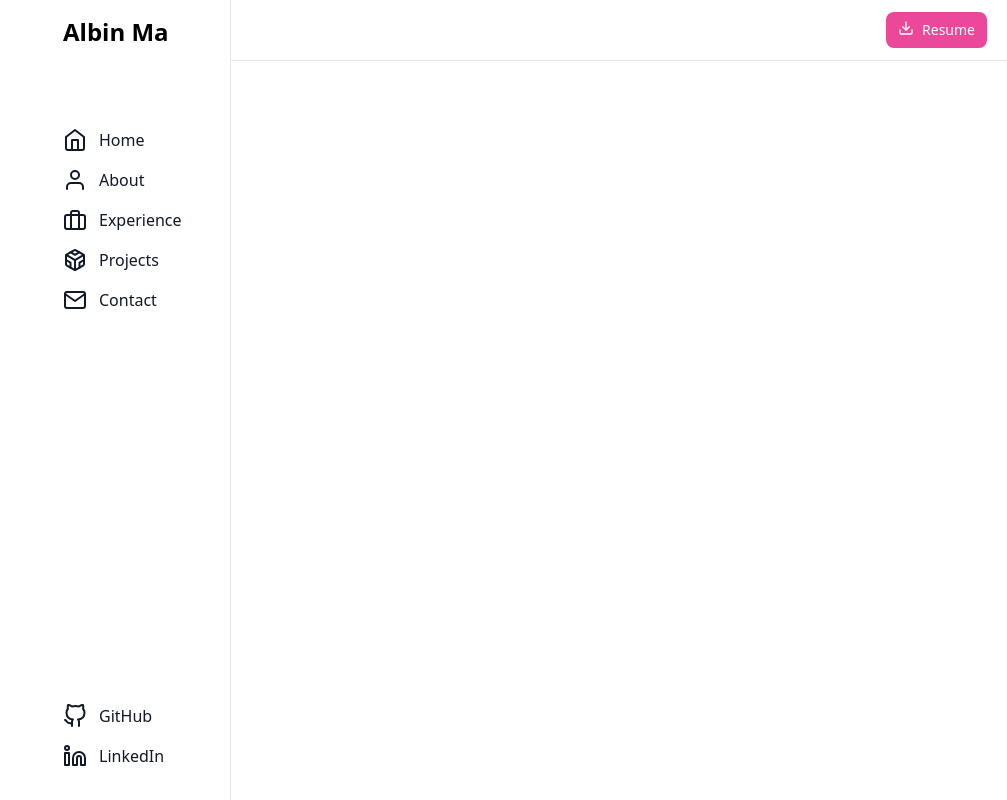
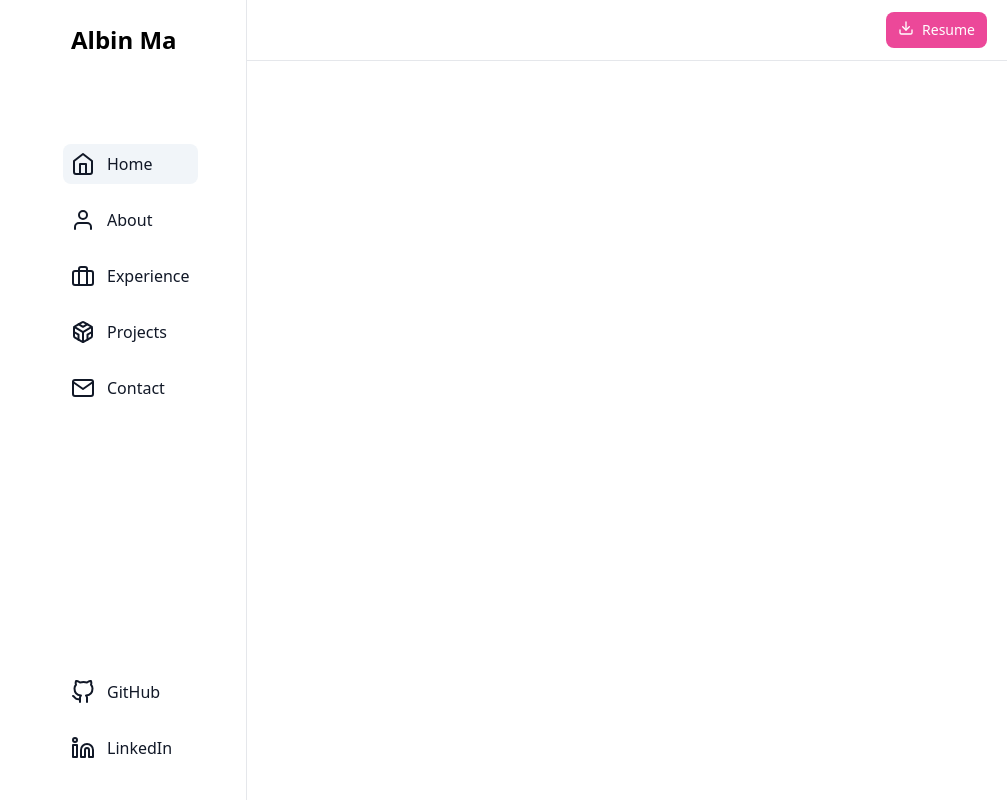
Before and after one commit to albinma/cv, a Next.js app: page / in a window 1280 px wide. Shown: the whole page, without its empty margins (273-1280 px from the left). Built offline with nearby package versions, Linux system fonts and the light colour scheme.

Commit message:
Componentize nav

```diff
--- /dev/null
+++ b/src/app/Nav/ExternalLinks.tsx
@@ -0,0 +1,45 @@
+import * as Icon from 'react-feather';
+
+type ExternalLinksProps = {
+  className?: string;
+  onExernalLinkClick: () => void;
+};
+
+export default function ExternalLinks({
+  className,
+  onExernalLinkClick,
+}: ExternalLinksProps) {
+  const externalLinks = [
+    {
+      name: 'GitHub',
+      link: 'https://github.com/albinma/cv',
+      icon: <Icon.GitHub className="h6 w-6" />,
+    },
+    {
+      name: 'LinkedIn',
+      link: 'https://www.linkedin.com/in/albin-ma-9367a73a/',
+      icon: <Icon.Linkedin className="h6 w-6" />,
+    },
+  ];
+
+  return (
+    <ul className={className}>
+      {externalLinks.map((externalLink) => (
+        <li key={externalLink.name}>
+          <a
+            href={externalLink.link}
+            target="_blank"
+            rel="noopener noreferrer"
+            className="flex items-center rounded-lg p-2 text-base font-normal text-gray-900 hover:bg-slate-100 dark:text-white dark:hover:bg-slate-700"
+            onClick={onExernalLinkClick}
+          >
+            {externalLink.icon}
+            <span className="ml-3 flex-1 whitespace-nowrap">
+              {externalLink.name}
+            </span>
+          </a>
+        </li>
+      ))}
+    </ul>
+  );
+}
--- /dev/null
+++ b/src/app/Nav/Links.tsx
@@ -0,0 +1,69 @@
+'use client';
+
+import cn from 'classnames';
+import Link from 'next/link';
+import { useState } from 'react';
+import * as Icon from 'react-feather';
+
+type LinksProps = {
+  className?: string;
+  onLinkClick: () => void;
+};
+
+export default function Links({ className, onLinkClick }: LinksProps) {
+  const [activeMenuItem, setActiveMenuItem] = useState('Home');
+  const onClick = (name: string) => {
+    setActiveMenuItem(name);
+    onLinkClick();
+  };
+
+  const menuItems = [
+    {
+      name: 'Home',
+      link: '/',
+      icon: <Icon.Home className="h6 w-6" />,
+    },
+    {
+      name: 'About',
+      link: '#',
+      icon: <Icon.User className="h6 w-6" />,
+    },
+    {
+      name: 'Experience',
+      link: '#',
+      icon: <Icon.Briefcase className="h6 w-6" />,
+    },
+    {
+      name: 'Projects',
+      link: '#',
+      icon: <Icon.Codesandbox className="h6 w-6" />,
+    },
+    {
+      name: 'Contact',
+      link: '#',
+      icon: <Icon.Mail className="h6 w-6" />,
+    },
+  ];
+  return (
+    <ul className={className}>
+      {menuItems.map((menuItem) => (
+        <li key={menuItem.name}>
+          <Link
+            href={menuItem.link}
+            className={cn(
+              'flex items-center rounded-lg p-2 text-base font-normal text-gray-900 hover:bg-slate-100 dark:text-white dark:hover:bg-slate-700',
+              activeMenuItem === menuItem.name &&
+                'active bg-slate-100 dark:bg-slate-700',
+            )}
+            onClick={() => onClick(menuItem.name)}
+          >
+            {menuItem.icon}
+            <span className="ml-3 flex-1 whitespace-nowrap">
+              {menuItem.name}
+            </span>
+          </Link>
+        </li>
+      ))}
+    </ul>
+  );
+}
--- a/src/app/Nav.tsx
+++ b/src/app/Nav/Nav.tsx
@@ -1,5 +1,7 @@
 'use client';
 
+import ExternalLinks from '@/app/Nav/ExternalLinks';
+import Links from '@/app/Nav/Links';
 import cn from 'classnames';
 import Link from 'next/link';
 import { RefObject, useEffect, useRef, useState } from 'react';
@@ -7,46 +9,6 @@ import * as Icon from 'react-feather';
 
 export default function Nav() {
   const [isMenuOpen, setIsMenuOpen] = useState(false);
-  const menuItems = [
-    {
-      name: 'Home',
-      link: '/',
-      icon: <Icon.Home className="h6 w-6" />,
-    },
-    {
-      name: 'About',
-      link: '#',
-      icon: <Icon.User className="h6 w-6" />,
-    },
-    {
-      name: 'Experience',
-      link: '#',
-      icon: <Icon.Briefcase className="h6 w-6" />,
-    },
-    {
-      name: 'Projects',
-      link: '#',
-      icon: <Icon.Codesandbox className="h6 w-6" />,
-    },
-    {
-      name: 'Contact',
-      link: '#',
-      icon: <Icon.Mail className="h6 w-6" />,
-    },
-  ];
-
-  const externalLinks = [
-    {
-      name: 'GitHub',
-      link: 'https://github.com/albinma/cv',
-      icon: <Icon.GitHub className="h6 w-6" />,
-    },
-    {
-      name: 'LinkedIn',
-      link: 'https://www.linkedin.com/in/albin-ma-9367a73a/',
-      icon: <Icon.Linkedin className="h6 w-6" />,
-    },
-  ];
 
   const sideMenuButton = useRef(null);
   const sideMenu = useRef(null);
@@ -79,9 +41,9 @@ export default function Nav() {
 
   return (
     <>
-      <nav className="fixed top-0 z-50 w-full border-b border-gray-200 bg-white dark:border-gray-700 dark:bg-slate-800 md:z-40">
+      <header className="fixed top-0 z-50 w-full border-b border-gray-200 bg-white dark:border-gray-700 dark:bg-slate-800 md:z-40">
         <div className="px-3 py-3 lg:px-5 lg:pl-3">
-          <div className="flex items-center justify-between">
+          <nav className="flex items-center justify-between">
             <div className="flex items-center justify-start">
               <button
                 ref={sideMenuButton}
@@ -110,9 +72,9 @@ export default function Nav() {
                 </Link>
               </div>
             </div>
-          </div>
+          </nav>
         </div>
-      </nav>
+      </header>
 
       <aside
         id="logo-sidebar"
@@ -123,49 +85,21 @@ export default function Nav() {
         )}
         aria-label="Sidebar"
       >
-        <div className="flex h-full flex-col lg:ml-72">
-          <div className="mt-4 hidden md:block">
-            <Link href="/">
-              <span className="self-center whitespace-nowrap text-xl font-semibold dark:text-white sm:text-2xl">
-                Albin Ma
-              </span>
-            </Link>
-          </div>
-          <ul className="flex-grow space-y-4 pt-20">
-            {menuItems.map((menuItem) => (
-              <li key={menuItem.name}>
-                <Link
-                  href={menuItem.link}
-                  className="flex items-center rounded-lg text-base font-normal text-gray-900 hover:bg-slate-100 dark:text-white dark:hover:bg-slate-700"
-                  onClick={() => setIsMenuOpen(false)}
-                >
-                  {menuItem.icon}
-                  <span className="ml-3 flex-1 whitespace-nowrap">
-                    {menuItem.name}
-                  </span>
-                </Link>
-              </li>
-            ))}
-          </ul>
-          <ul className="mb-8 space-y-4">
-            {externalLinks.map((externalLink) => (
-              <li key={externalLink.name}>
-                <a
-                  href={externalLink.link}
-                  target="_blank"
-                  rel="noopener noreferrer"
-                  className="flex items-center rounded-lg text-base font-normal text-gray-900 hover:bg-slate-100 dark:text-white dark:hover:bg-slate-700"
-                  onClick={() => setIsMenuOpen(false)}
-                >
-                  {externalLink.icon}
-                  <span className="ml-3 flex-1 whitespace-nowrap">
-                    {externalLink.name}
-                  </span>
-                </a>
-              </li>
-            ))}
-          </ul>
-        </div>
+        <nav className="flex h-full flex-col lg:ml-72">
+          <Link href="/" className="mt-4 hidden p-2 md:block">
+            <span className="self-center whitespace-nowrap text-xl font-semibold dark:text-white sm:text-2xl">
+              Albin Ma
+            </span>
+          </Link>
+          <Links
+            className="flex-grow space-y-4 pt-20"
+            onLinkClick={() => setIsMenuOpen(!isMenuOpen)}
+          />
+          <ExternalLinks
+            className="mb-8 mt-4 space-y-4"
+            onExernalLinkClick={() => setIsMenuOpen(!isMenuOpen)}
+          />
+        </nav>
       </aside>
     </>
   );
--- a/src/app/layout.tsx
+++ b/src/app/layout.tsx
@@ -1,5 +1,5 @@
+import Nav from '@/app/Nav/Nav';
 import './globals.css';
-import Nav from './Nav';
 
 export const metadata = {
   title: 'Albin Ma',
```
